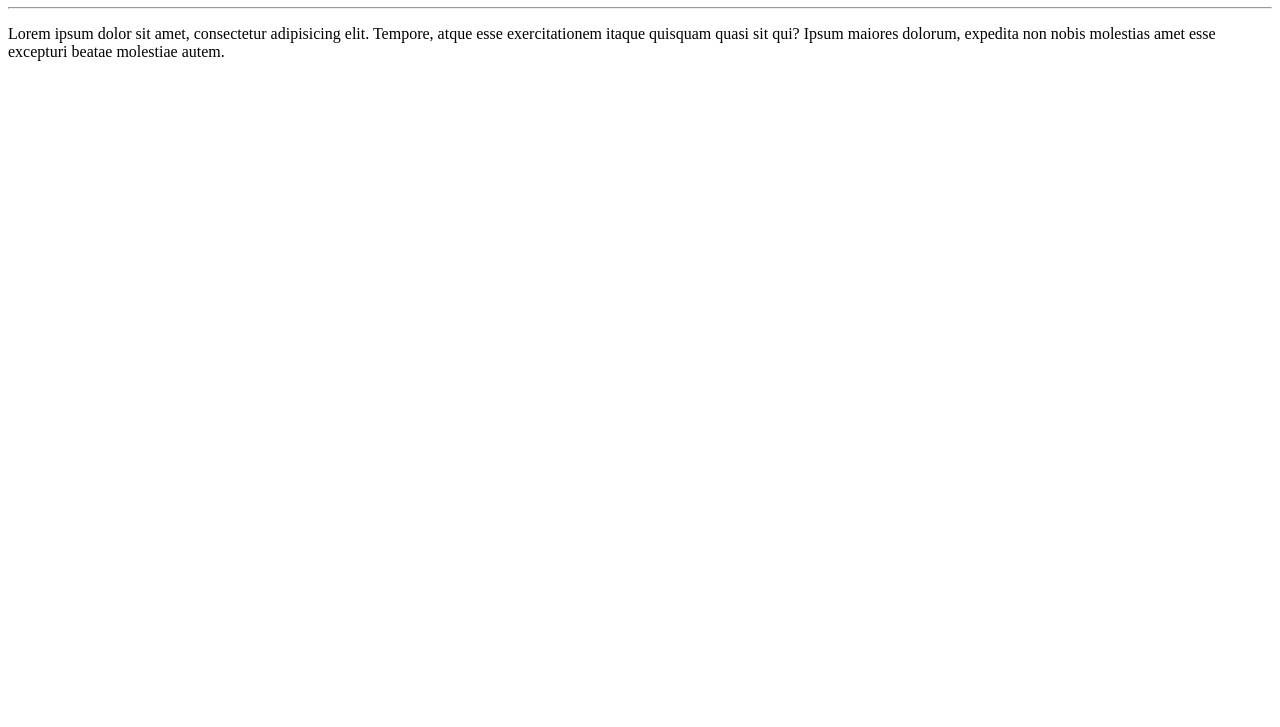
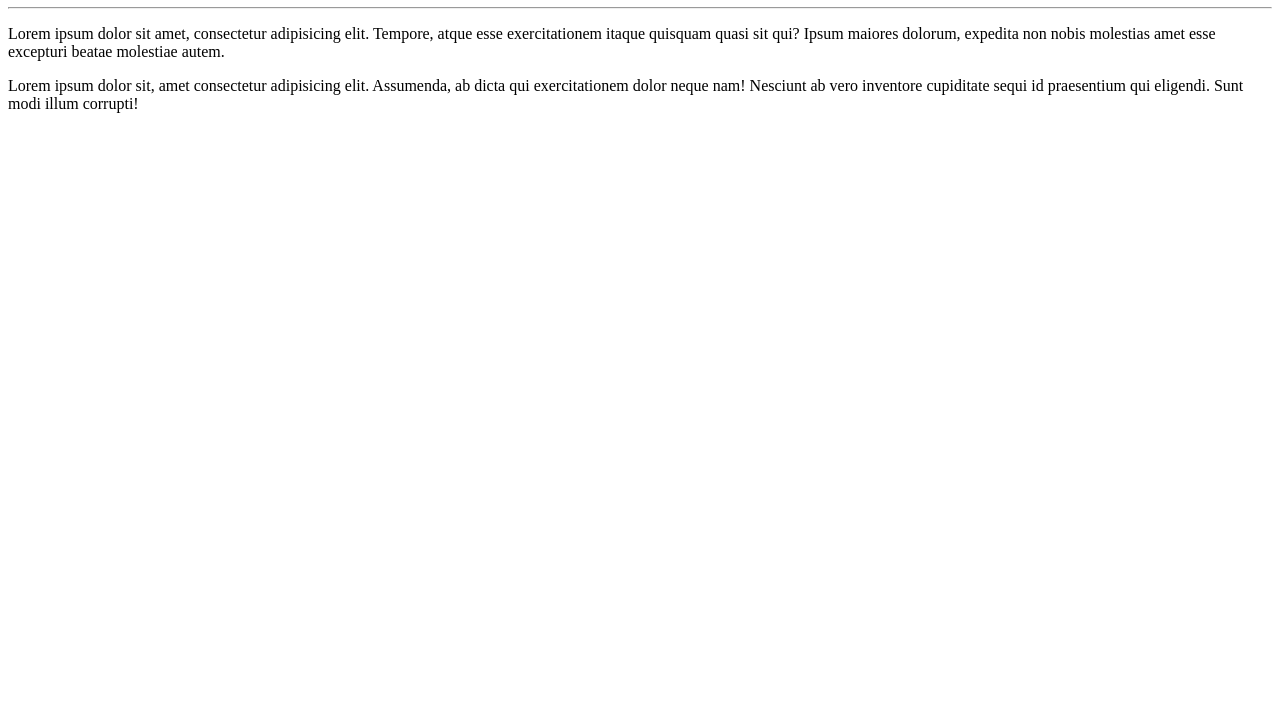
Before and after one commit to eliaquimpimentel/Ola-mundo, a plain HTML site: page site-exemplo/index.html in a window 1280 px wide. Shown: the part 73-800 px from the top of the page. Drawn offline with Linux system fonts and the light colour scheme.

Commit message:
adcionei 2 paragrafo

```diff
--- a/site-exemplo/index.html
+++ b/site-exemplo/index.html
@@ -10,5 +10,8 @@
      <h1>Olá, Mundo</h1>
      <hr>
      <p>Lorem ipsum dolor sit amet, consectetur adipisicing elit. Tempore, atque esse exercitationem itaque quisquam quasi sit qui? Ipsum maiores dolorum, expedita non nobis molestias amet esse excepturi beatae molestiae autem.</p>
+
+     <p>Lorem ipsum dolor sit, amet consectetur adipisicing elit. Assumenda, ab dicta qui exercitationem dolor neque nam! Nesciunt ab vero inventore cupiditate sequi id praesentium qui eligendi. Sunt modi illum corrupti!</p>
+
 </body>
 </html>
```
